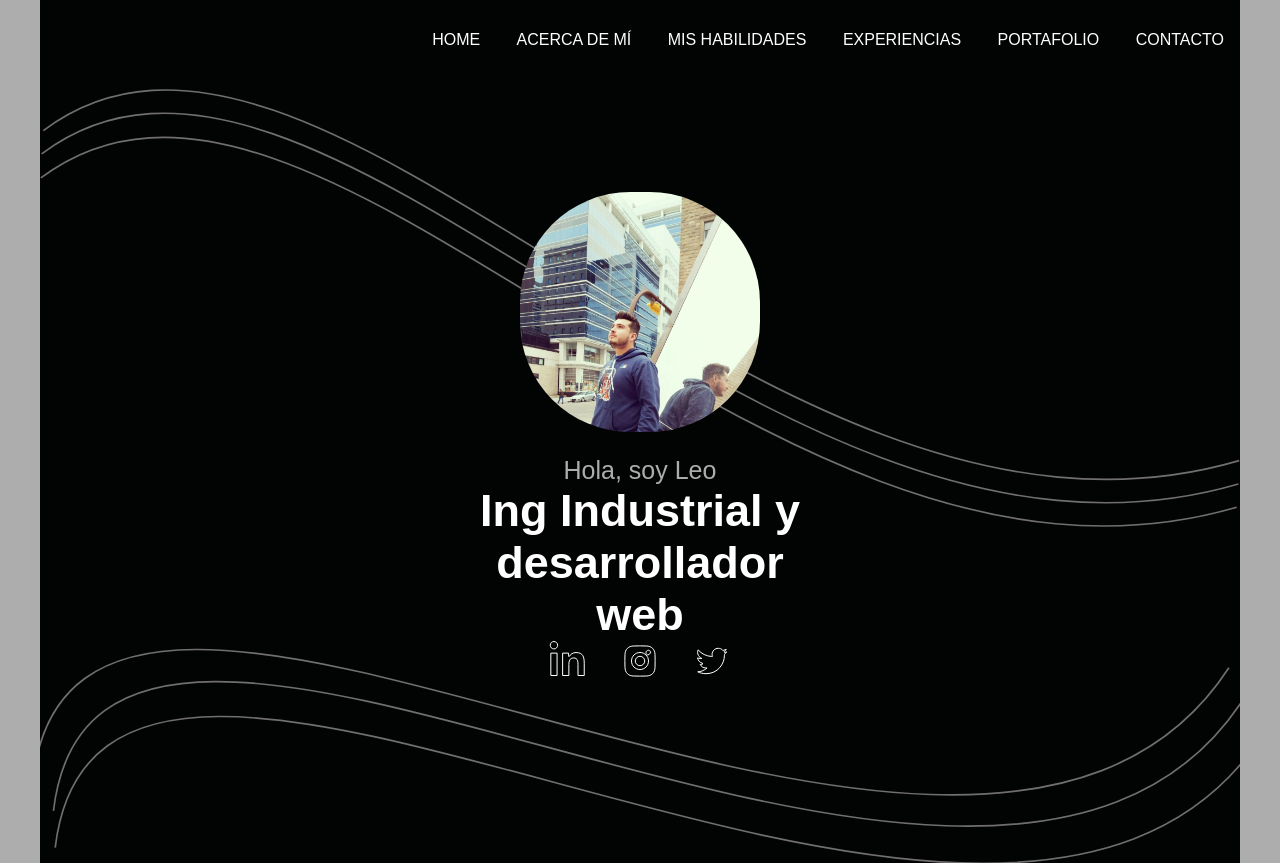
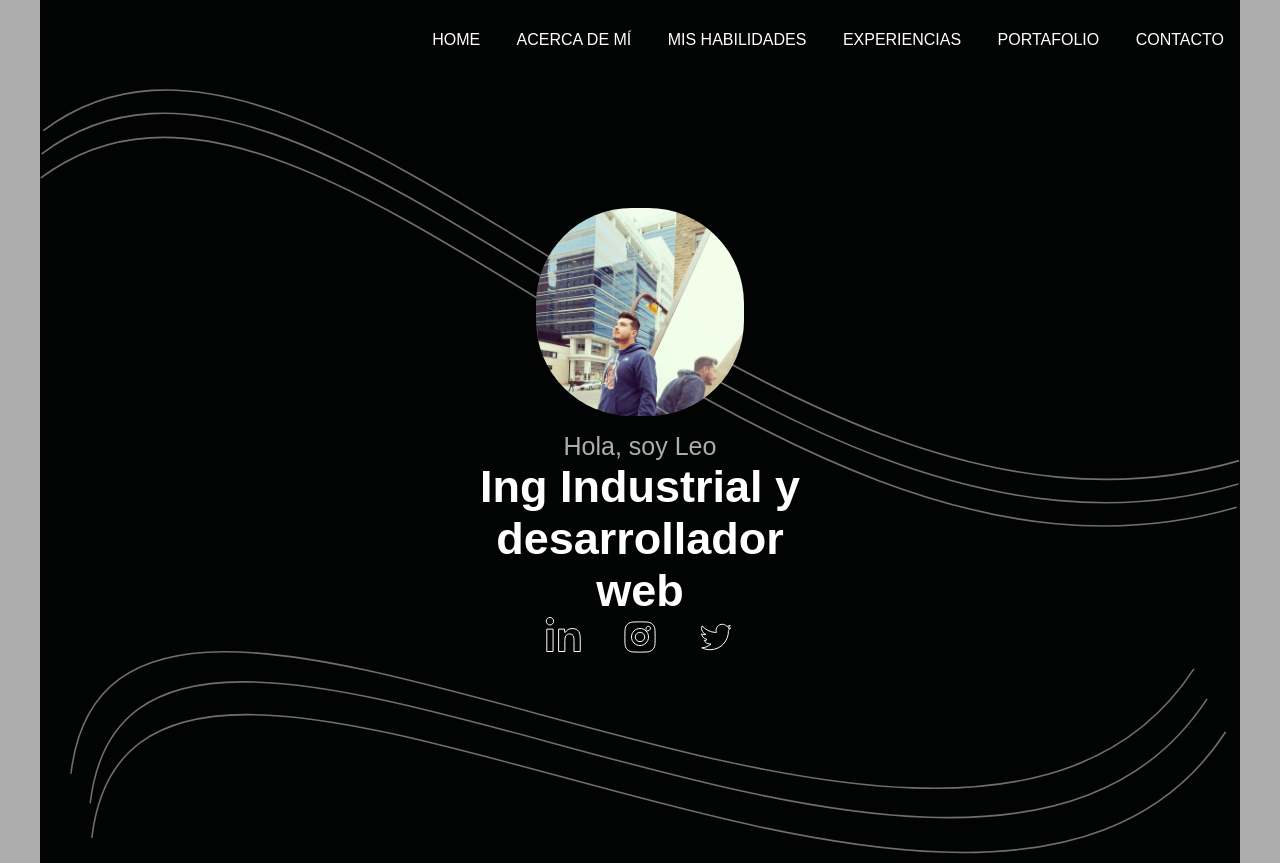
Before and after one commit to LeoDavila1994/Fundamentos, a plain HTML site: page index.html in a window 1280 px wide. Shown: the top 863 px of the page. Drawn offline with Linux system fonts and the light colour scheme.

Commit message:
Vector cerrect

```diff
--- a/index.html
+++ b/index.html
@@ -48,61 +48,27 @@
 
             <div class="main1">
 
+                <div class="content-perfil"></div>
+
                 <div class="container">
 
-                    <div class="row margin-top">
+                    <h2 class="subtitle font-color2 aline-txt margin-none">Hola, soy Leo</h2>
 
-                        <div class="col-12 pading-none">
+                    <h1 class="title font-color1 aline-txt margin-none">Ing Industrial y desarrollador web</h1>
 
-                            <h2 class="subtitle font-color2 aline-txt margin-none">Hola, soy Leo</h2>
+                    <img src="./cib_linkedin-in.svg" class="img-posit">
 
-                        </div>
+                    <img src="./ant-design_instagram-filled.svg" class="img-posit">
 
-                    </div>
+                    <img src="./ant-design_twitter-outlined.svg" class="img-posit">
 
-                    <div class="row">
 
-                        <div class="col-12 pading-none">
-
-                            <h1 class="title font-color1 aline-txt margin-none">Ing Industrial y desarrollador web</h1>
-
-                        </div>
-
-                    </div>
-
-                    <div class="row">
-
-                        <div class="col-12 pading-none">
-
-                            <div class="img-center">
-
-                                <img src="./cib_linkedin-in.svg" class="img-posit">
-
-                                <img src="./ant-design_instagram-filled.svg" class="img-posit">
-
-                                <img src="./ant-design_twitter-outlined.svg" class="img-posit">
-
-                            </div>
-
-                        </div>
-
-                    </div>
 
                 </div>
 
-                <div class="content-v1">
+                <div class="content-v1"></div>
 
-                    <img src="./Group 98.svg">
-
-                </div>
-
-                <div class="content-perfil"></div>
-
-                <div class="content-v2">
-
-                    <img src="./Group 98.svg">
-
-                </div>
+                <div class="content-v2"></div>
 
             </div>
 
--- a/media_queries.css
+++ b/media_queries.css
@@ -47,18 +47,29 @@
 
     .content-v1{
         position: absolute;
-        top: 0rem;
         height:50%;
         width:100%;
+        top: 0;
         z-index: 1;
         overflow: hidden;
+        transform: rotate(25deg);
+        background-image: url("./Group\ 98.svg");
+        background-repeat: no-repeat;
+        background-size: contain;
+        background-position: center;
     }
 
-    .content-v1 img{
-        transform: rotate(25deg);
+    .content-v2{
+        position: absolute;
+        top: 50%;
+        height:50%;
         width: 100%;
-        height: 100%;
-    }
+        z-index: 2;
+        background-image: url("./Group\ 98.svg");
+        background-repeat: no-repeat;
+        background-size: cover;
+        background-position: center;
+      }
 
     nav{
         height: 5rem;
@@ -119,20 +130,24 @@
 
     .content-perfil{
         position: absolute;
+        top: 6rem;
+        left: calc(50% - 6.5rem);
         background-image: url("./Perfil.jpg");
         background-repeat: no-repeat;
         background-size: cover;
-        left: 25%;
-        top: 6rem;
         height: 13rem;
         width: 13rem;
         border-radius: 46%;
-        overflow: hidden;
         z-index: 3;
     }
 
     .container{
-        margin: 0 1rem;
+        width: 350px;
+        margin: auto;
+        text-align: center;
+    }
+    .container h2{
+        margin-top: 19.5rem;
     }
 
     .margin-none{
@@ -149,19 +164,6 @@
     }
     .img-posit{
         margin: 0 1rem;
-    }
-
-    .content-v2{
-        position: absolute;
-        top: 50%;
-        left: -5rem;
-        height:50%;
-        width: 120%;
-        z-index: 2;
-    }
-    .content-v2 img{
-        height:100%;
-        width: 120%;
     }
 
     .margin-top{
@@ -299,20 +301,6 @@
 
 @media (min-width: 576px){
 
-    .content-perfil{
-        position: absolute;
-        background-image: url("./Perfil.jpg");
-        background-repeat: no-repeat;
-        background-size: cover;
-        left: 35%;
-        top: 7rem;
-        height: 13rem;
-        width: 13rem;
-        border-radius: 46%;
-        overflow: hidden;
-        z-index: 3;
-    }
-
     .margin-none{
         margin: 0;
     }
@@ -327,31 +315,15 @@
     .content-v1{
         position: absolute;
         height:50%;
-        width:130%;
+        width:100%;
+        top: 0;
         z-index: 1;
-        top: -1rem;
-        left: -12rem;
         overflow: hidden;
-    }
-
-    .content-v1 img{
         transform: rotate(25deg);
-        width: 130%;
-        height: 115%;
-    }
-
-    .content-v2{
-        position: absolute;
-        top: 43%;
-        left: -20rem;
-        height:50%;
-        width: 120%;
-        z-index: 2;
-    }
-
-    .content-v2 img{
-        height:150%;
-        width: 180%;
+        background-image: url("./Group\ 98.svg");
+        background-repeat: no-repeat;
+        background-size: contain;
+        background-position: center;
     }
 
     .device-576{
@@ -393,12 +365,6 @@
         margin: 0 3rem;
     }
 
-    .container{
-        height: 25rem;
-        width: 25rem;
-        margin: auto;
-    }
-
     .margin-top{
         margin-top: 89%;
     }
@@ -413,6 +379,28 @@
 }
 
 @media (min-width: 768px){
+
+    .container{
+        width: 350px;
+        margin: auto;
+        text-align: center;
+    }
+    .container h2{
+        margin-top: 26rem;
+    }
+
+    .content-perfil{
+        position: absolute;
+        top: 11rem;
+        left: calc(50% - 6.5rem);
+        background-image: url("./Perfil.jpg");
+        background-repeat: no-repeat;
+        background-size: cover;
+        height: 13rem;
+        width: 13rem;
+        border-radius: 46%;
+        z-index: 3;
+    }
 
     nav{
         height: 5rem;
@@ -496,20 +484,6 @@
         display: none;
     }
 
-    .content-perfil{
-        position: absolute;
-        background-image: url("./Perfil.jpg");
-        background-repeat: no-repeat;
-        background-size: cover;
-        left: 36%;
-        top: 7rem;
-        height: 15rem;
-        width: 15rem;
-        border-radius: 46%;
-        overflow: hidden;
-        z-index: 3;
-    }
-
     .margin-none{
         margin: 0;
     }
@@ -527,37 +501,12 @@
         height:50%;
         width:100%;
         z-index: 1;
-        top: 1rem;
+        top: 5rem;
         left:0;
         overflow: hidden;
+        transform: rotate(0);
     }
 
-    .content-v1 img{
-        transform: rotate(25deg);
-        width: 130%;
-        height: 115%;
-        display: none;
-    }
-
-    .content-v2{
-        position: absolute;
-        position: absolute;
-        background-image: url("./Group\ 98.svg");
-        background-repeat: no-repeat;
-        background-position: center;
-        background-size: cover;
-        top: 50%;
-        left: -2rem;
-        height:50%;
-        width: 100vh;
-        z-index: 2;
-    }
-
-    .content-v2 img{
-        height:100%;
-        width: 100%;
-        display: none;
-    }
 
     .row .col-md-6{
         margin: auto;
@@ -596,45 +545,25 @@
 
 @media (min-width: 992px){
 
-    .content-v1{
-        position: absolute;
-        background-image: url("./Group\ 99.svg");
-        background-repeat: no-repeat;
-        background-position: center;
-        background-size: contain;
-        height:50%;
-        width:100%;
-        z-index: 1;
-        top: 4rem;
-        left:0;
-        overflow: hidden;
+    .container{
+        width: 350px;
+        margin: auto;
+        text-align: center;
     }
-
-    .content-v2{
-        position: absolute;
-        position: absolute;
-        background-image: url("./Group\ 98.svg");
-        background-repeat: no-repeat;
-        background-position: center;
-        background-size: cover;
-        top: 50%;
-        left: -2.5rem;
-        height:50%;
-        width: 106.5%;
-        z-index: 2;
+    .container h2{
+        margin-top: 27rem;
     }
 
     .content-perfil{
         position: absolute;
+        top: 13rem;
+        left: calc(50% - 6.5rem);
         background-image: url("./Perfil.jpg");
         background-repeat: no-repeat;
         background-size: cover;
-        left: 38%;
-        top: 12rem;
-        height: 15rem;
-        width: 15rem;
+        height: 13rem;
+        width: 13rem;
         border-radius: 46%;
-        overflow: hidden;
         z-index: 3;
     }
 
@@ -663,16 +592,6 @@
         margin: 0 10rem;
     }
 
-    .container{
-        height: 25rem;
-        width: 25rem;
-        margin: auto;
-    }
-
-    .margin-top{
-        margin-top: 114%;
-    }
-
     .margin-none{
         margin: 0;
     }
@@ -685,50 +604,12 @@
 
 @media (min-width: 1200px){
 
-    .content-perfil{
-        position: absolute;
-        background-image: url("./Perfil.jpg");
-        background-repeat: no-repeat;
-        background-size: cover;
-        left: 40%;
-        top: 12rem;
-        height: 15rem;
-        width: 15rem;
-        border-radius: 46%;
-        overflow: hidden;
-        z-index: 3;
-    }
-
-    .container{
-        height: 25rem;
-        width: 25rem;
-        margin: auto;
-    }
-
-    .margin-top{
-        margin-top: 114%;
-    }
-
     .margin-none{
         margin: 0;
     }
 
     .pading-none{
         padding: 0 1rem;
-    }
-
-    .content-v1{
-        position: absolute;
-        background-image: url("./Group\ 99.svg");
-        background-repeat: no-repeat;
-        background-position: center;
-        background-size: contain;
-        height:50%;
-        width:100%;
-        z-index: 1;
-        top: 5rem;
-        left:0;
-        overflow: hidden;
     }
 
     .main1{
--- a/section1.css
+++ b/section1.css
@@ -61,16 +61,16 @@ body{
 
 .content-v1{
   position: absolute;
-  height:350px;
+  height:50%;
   width:100%;
+  top: 0;
   z-index: 1;
   overflow: hidden;
-}
-
-.content-v1 img{
   transform: rotate(25deg);
-  width: 100%;
-  height: 100%;
+  background-image: url("./Group\ 98.svg");
+  background-repeat: no-repeat;
+  background-size: contain;
+  background-position: center;
 }
 
 nav{
@@ -132,22 +132,25 @@ li a:hover{
 
 .content-perfil{
   position: absolute;
+  top: 6rem;
+  left: calc(50% - 6.5rem);
   background-image: url("./Perfil.jpg");
   background-repeat: no-repeat;
   background-size: cover;
-  left: 25%;
-  top: 6rem;
   height: 13rem;
   width: 13rem;
   border-radius: 46%;
-  overflow: hidden;
   z-index: 3;
 }
 
 .container{
-  margin: 0 1rem;
+  width: 350px;
+  margin: auto;
+  text-align: center;
 }
-
+.container h2{
+  margin-top: 19.5rem;
+}
 .img-center{
   display: flex;
   align-items: center;
@@ -160,17 +163,16 @@ li a:hover{
 
 .content-v2{
   position: absolute;
-  top: 60%;
-  left: -5rem;
+  top: 50%;
   height:50%;
-  width: 120%;
+  width: 100%;
   z-index: 2;
+  background-image: url("./Group\ 98.svg");
+  background-repeat: no-repeat;
+  background-size: cover;
+  background-position: center;
 }
 
-.content-v2 img{
-  height:100%;
-  width: 120%;
-}
 
 .margin-top{
   margin-top: 85%;
```
